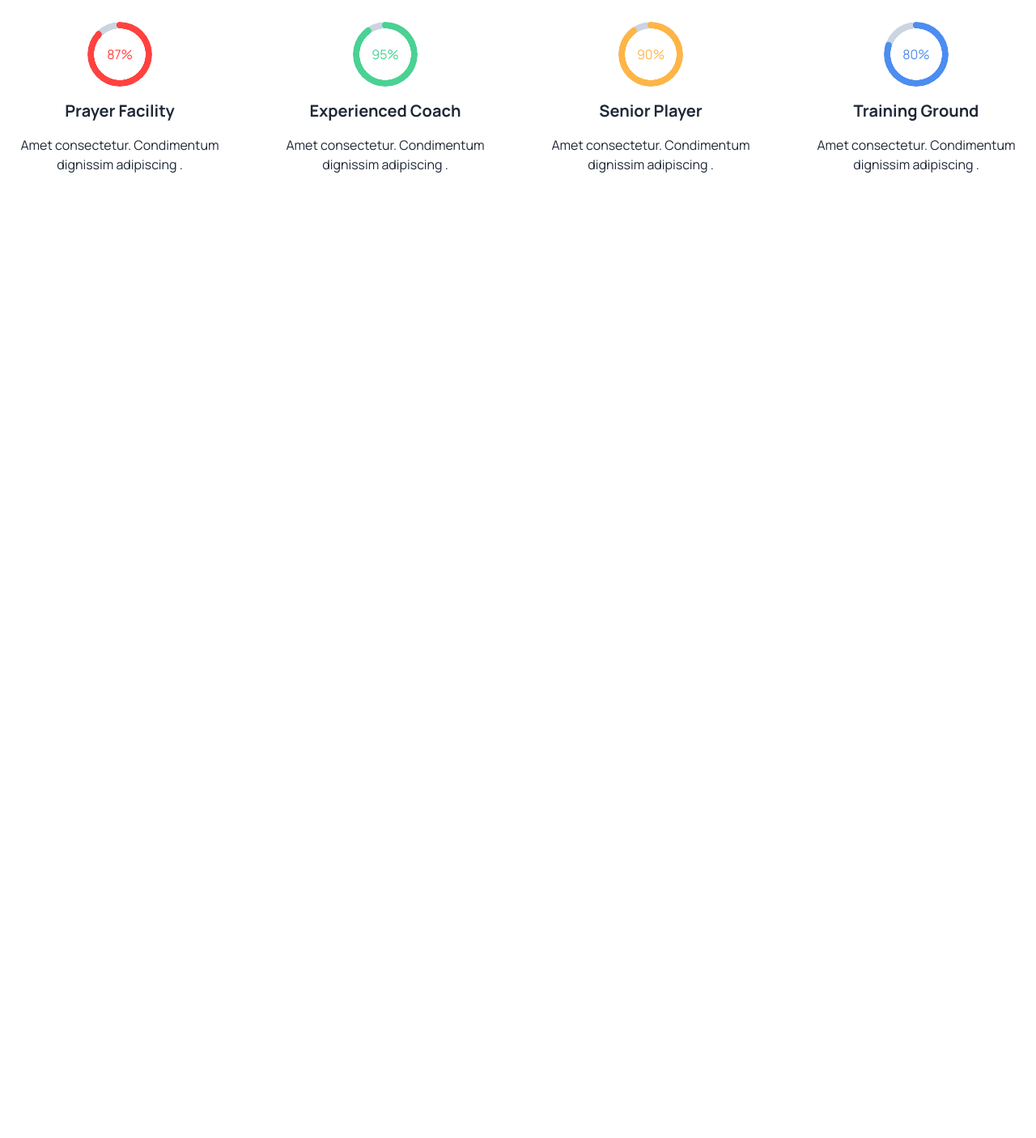
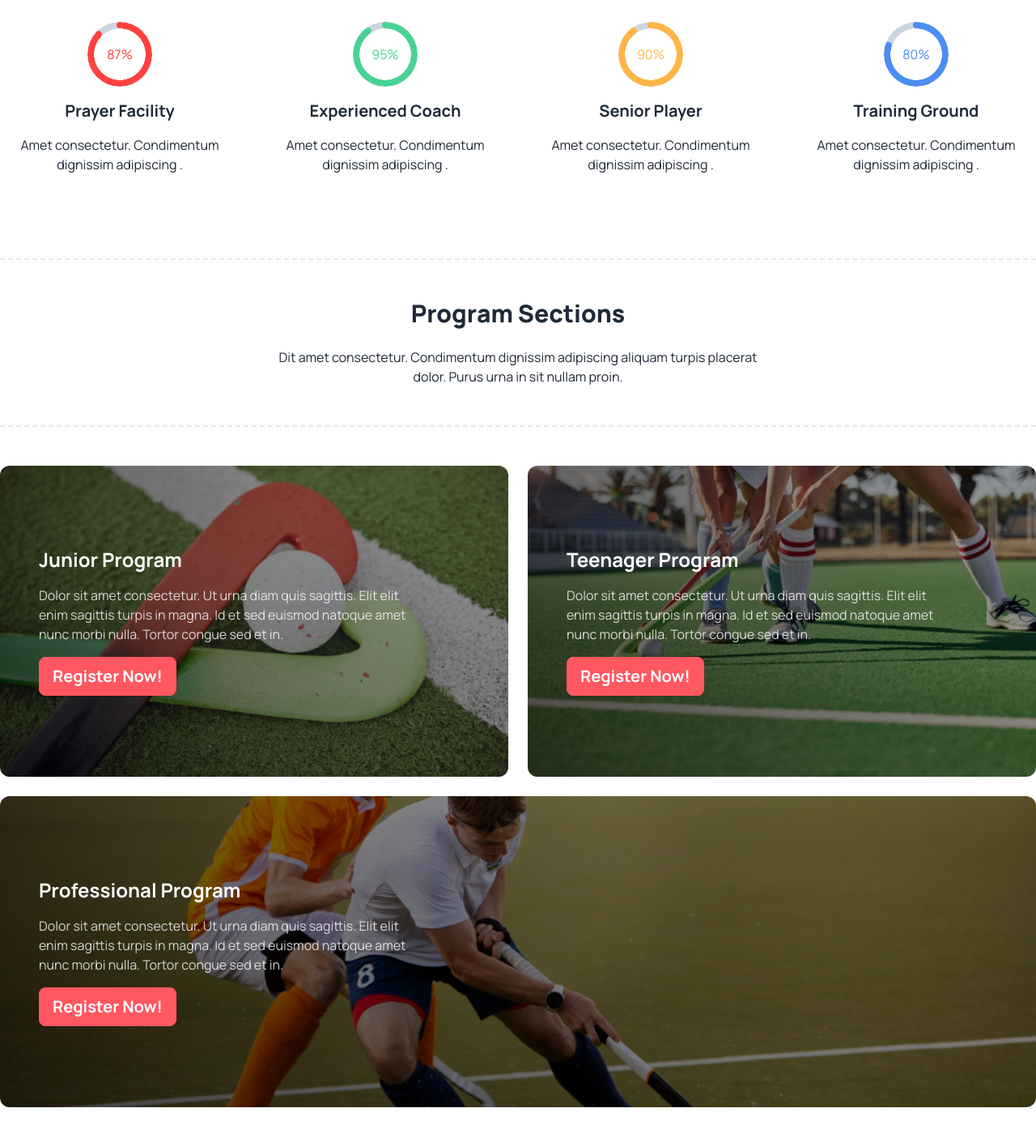
Before and after one commit to nakib-abid/hockey-project, a plain HTML site: page index.html in a window 1280 px wide. Shown: the part 1093-2498 px from the top of the page at 81% size. Before the commit the page ends 1412 px from the top, so only its background shows below. Drawn offline with nearby package versions, Linux system fonts and the light colour scheme.

Commit message:
add program section

```diff
--- a/index.html
+++ b/index.html
@@ -25,6 +25,7 @@
         font-family: "Manrope", sans-serif;
       }
     </style>
+    <link rel="stylesheet" href="style.css">
   </head>
   <body class="manrope-font">
     <!-- header -->
@@ -221,6 +222,63 @@
         </div>
 
       </section>
+
+      <!-- program section -->
+       <section class="my-20">
+
+         <!-- section title -->
+         <div class=" py-12 border-y-2 border-dashed">
+            <h3 class="text-3xl font-extrabold text-center">
+                Program Sections
+            </h3>
+            <p class="text-center mt-6">
+              Dit amet consectetur. Condimentum dignissim adipiscing aliquam
+              turpis placerat <br />
+              dolor. Purus urna in sit nullam proin.
+            </p>
+          </div>
+
+          <div class="mt-12 grid grid-cols-1 lg:grid-cols-2 gap-6">
+
+            <div class="lg:h-96 w-full junior-program flex flex-col justify-center p-12 rounded-xl">
+                <div class="text-white">
+                    <h5 class="text-2xl font-bold">Junior Program</h5>
+                    <p class="my-4 opacity-80">Dolor sit amet consectetur. Ut urna diam quis sagittis. Elit elit <br>
+                        enim sagittis turpis in magna. Id et sed euismod natoque amet <br> nunc morbi nulla. Tortor congue sed et in.</p>
+                        <button class="btn btn-error text-xl font-bold text-white">
+                            Register Now!
+                        </button>
+                </div>
+            </div>
+            <div class="lg:h-96 w-full teenager-program flex flex-col justify-center p-12 rounded-xl">
+                <div class="text-white">
+                    <h5 class="text-2xl font-bold">Teenager Program</h5>
+                    <p class="my-4 opacity-80">Dolor sit amet consectetur. Ut urna diam quis sagittis. Elit elit <br>
+                        enim sagittis turpis in magna. Id et sed euismod natoque amet <br> nunc morbi nulla. Tortor congue sed et in.</p>
+                        <button class="btn btn-error text-xl font-bold text-white">
+                            Register Now!
+                        </button>
+                </div>
+            </div>
+            <div class="lg:h-96 w-full professional-program flex flex-col lg:col-span-2 justify-center p-12 rounded-xl">
+                <div class="text-white">
+                    <h5 class="text-2xl font-bold">Professional Program</h5>
+                    <p class="my-4 opacity-80">Dolor sit amet consectetur. Ut urna diam quis sagittis. Elit elit <br>
+                        enim sagittis turpis in magna. Id et sed euismod natoque amet <br> nunc morbi nulla. Tortor congue sed et in.</p>
+                        <button class="btn btn-error text-xl font-bold text-white">
+                            Register Now!
+                        </button>
+                </div>
+            </div>
+
+
+
+          </div>
+
+
+       </section>
+
+
     </main>
 
     <!-- footer -->
--- /dev/null
+++ b/style.css
@@ -0,0 +1,18 @@
+.junior-program {
+    background-image: linear-gradient(45deg, rgba(0, 0, 0, 0.7), rgba(0, 0, 0, 0.3)), url(./Images/2.png);
+    background-repeat: no-repeat;
+    background-size: cover;
+    background-position: center;
+}
+.teenager-program {
+    background-image: linear-gradient(45deg, rgba(0, 0, 0, 0.7), rgba(0, 0, 0, 0.3)), url(./Images/3.png);
+    background-repeat: no-repeat;
+    background-size: cover;
+    background-position: center;
+}
+.professional-program {
+    background-image: linear-gradient(45deg, rgba(0, 0, 0, 0.7), rgba(0, 0, 0, 0.3)), url(./Images/4.png);
+    background-repeat: no-repeat;
+    background-size: cover;
+    background-position: center;
+}
```
